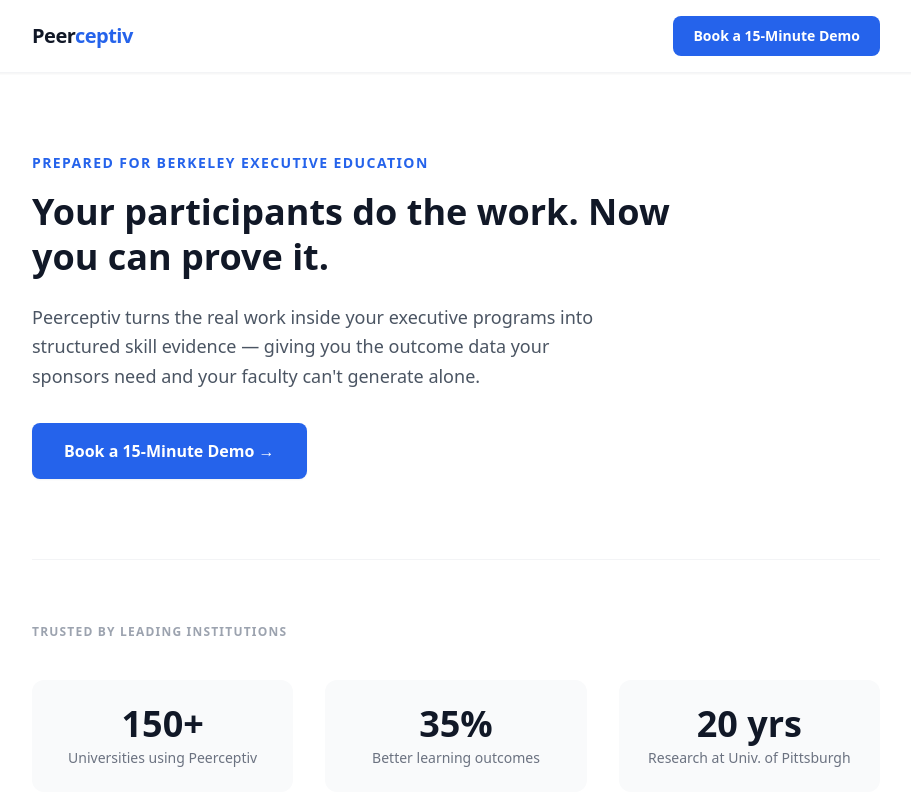
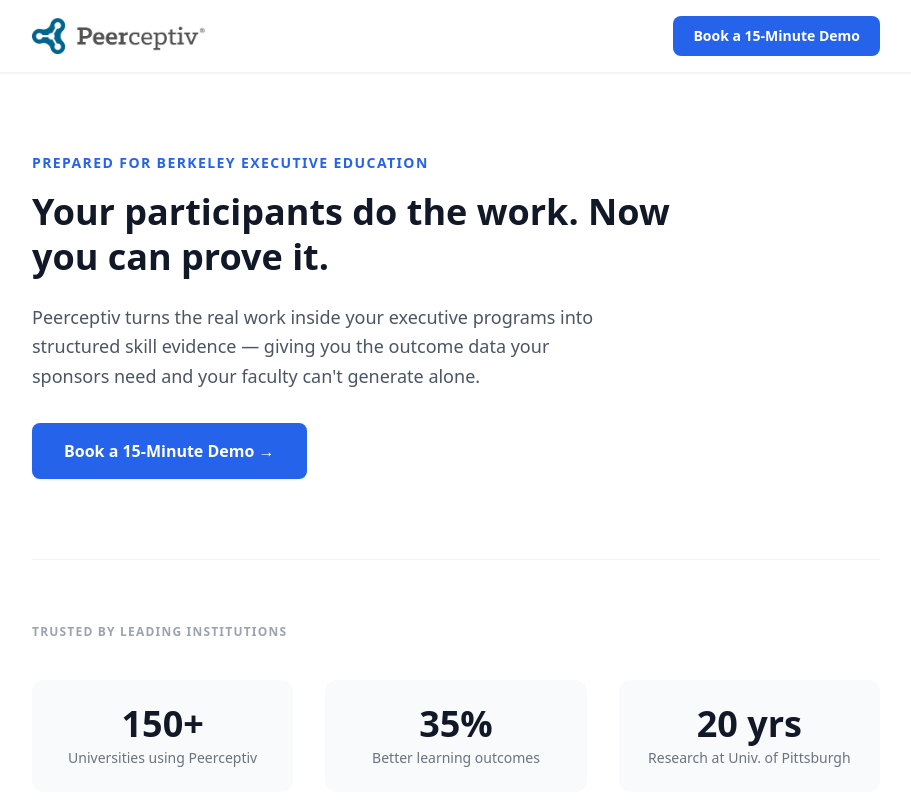
Before and after one commit to williammosey-cell/peerceptiv-pages, a Next.js app: page /berkeley in a window 1280 px wide. Shown: the top 800 px of the page, without its empty margins (184-1095 px from the left). Built offline with nearby package versions, Linux system fonts and the light colour scheme.

Commit message:
Add Peerceptiv logo

```diff
--- a/app/berkeley/page.tsx
+++ b/app/berkeley/page.tsx
@@ -3,6 +3,7 @@
 // Dock-style: clean, premium, purpose-built feel
 
 import type { Metadata } from 'next';
+import Image from 'next/image';
 
 export const metadata: Metadata = {
   title: 'Peerceptiv for Berkeley Executive Education',
@@ -17,9 +18,7 @@ export default function BerkeleyPage() {
       <nav className="sticky top-0 z-50 bg-white border-b border-gray-100 shadow-sm">
         <div className="max-w-4xl mx-auto px-6 py-4 flex items-center justify-between">
           {/* Logo */}
-          <span className="text-xl font-bold tracking-tight text-gray-900">
-            Peer<span className="text-blue-600">ceptiv</span>
-          </span>
+          <Image src="/logo.png" alt="Peerceptiv" width={160} height={40} className="h-9 w-auto" />
           <a
             href="#book"
             className="px-5 py-2.5 bg-blue-600 hover:bg-blue-700 text-white text-sm font-semibold rounded-lg transition-colors"
@@ -202,9 +201,7 @@ export default function BerkeleyPage() {
       {/* ── FOOTER ── */}
       <footer className="border-t border-gray-100 py-8">
         <div className="max-w-4xl mx-auto px-6 flex items-center justify-between">
-          <span className="text-sm font-semibold text-gray-900">
-            Peer<span className="text-blue-600">ceptiv</span>
-          </span>
+          <Image src="/logo.png" alt="Peerceptiv" width={120} height={30} className="h-7 w-auto" />
           <p className="text-xs text-gray-400">
             Validated by 20 years of research at the University of Pittsburgh
           </p>
```
Also changed, not shown: public/logo.png (added).
